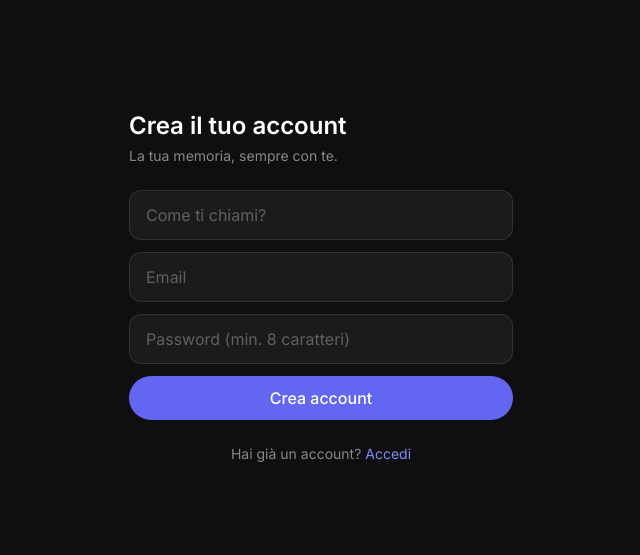
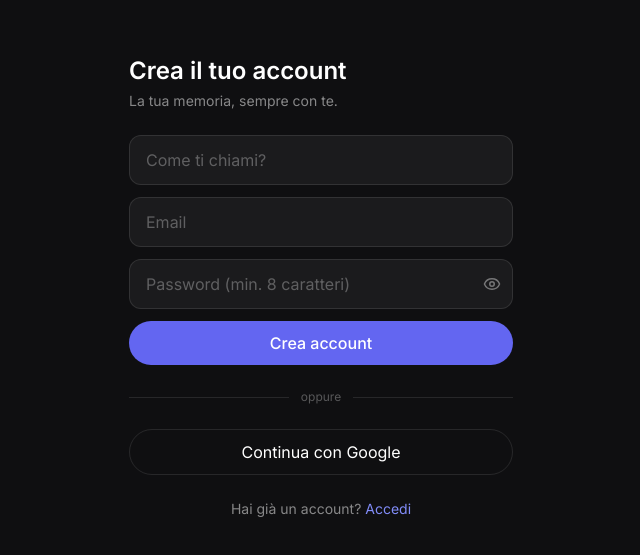
Before and after one commit to Ghostlineapps/imrecall, a Next.js app: page /signup in a window 1280 px wide. Shown: the part 113-668 px from the top of the page, without its empty margins (319-959 px from the left). Built offline with nearby package versions, Linux system fonts and the light colour scheme.

Commit message:
Registrazione: mostra/nascondi password e login con Google

```diff
--- a/src/app/(auth)/signup/page.tsx
+++ b/src/app/(auth)/signup/page.tsx
@@ -2,11 +2,13 @@
 
 import { useState } from "react";
 import Link from "next/link";
+import { Eye, EyeOff } from "lucide-react";
 import { createClient } from "@/lib/supabase/client";
 
 export default function SignupPage() {
   const [email, setEmail] = useState("");
   const [password, setPassword] = useState("");
+  const [showPassword, setShowPassword] = useState(false);
   const [fullName, setFullName] = useState("");
   const [error, setError] = useState<string | null>(null);
   const [loading, setLoading] = useState(false);
@@ -35,6 +37,14 @@ export default function SignupPage() {
     }
 
     setSent(true);
+  }
+
+  async function handleGoogleSignup() {
+    const supabase = createClient();
+    await supabase.auth.signInWithOAuth({
+      provider: "google",
+      options: { redirectTo: `${window.location.origin}/callback` },
+    });
   }
 
   if (sent) {
@@ -78,20 +88,44 @@ export default function SignupPage() {
             onChange={(e) => setEmail(e.target.value)}
             className="input-field"
           />
+          <div className="relative">
             <input
-            type="password"
+              type={showPassword ? "text" : "password"}
               required
               minLength={8}
               placeholder="Password (min. 8 caratteri)"
               value={password}
               onChange={(e) => setPassword(e.target.value)}
               className="input-field"
+              style={{ paddingRight: "2.75rem" }}
             />
+            <button
+              type="button"
+              onClick={() => setShowPassword((v) => !v)}
+              className="absolute right-3 top-1/2 -translate-y-1/2 text-white/40 hover:text-white/70"
+              aria-label={showPassword ? "Nascondi password" : "Mostra password"}
+            >
+              {showPassword ? <EyeOff size={18} /> : <Eye size={18} />}
+            </button>
+          </div>
           {error && <p className="text-urgent text-sm">{error}</p>}
           <button type="submit" disabled={loading} className="btn-primary w-full">
             {loading ? "Creazione in corso…" : "Crea account"}
           </button>
         </form>
+
+        <div className="flex items-center gap-3 text-white/30 text-xs">
+          <div className="h-px bg-white/10 flex-1" />
+          oppure
+          <div className="h-px bg-white/10 flex-1" />
+        </div>
+
+        <button
+          onClick={handleGoogleSignup}
+          className="w-full border border-white/10 rounded-full px-5 py-2.5 hover:bg-white/5 transition-colors"
+        >
+          Continua con Google
+        </button>
 
         <p className="text-center text-sm text-white/50">
           Hai già un account?{" "}
```
Lines whose indentation alone changed are shown as unchanged.
